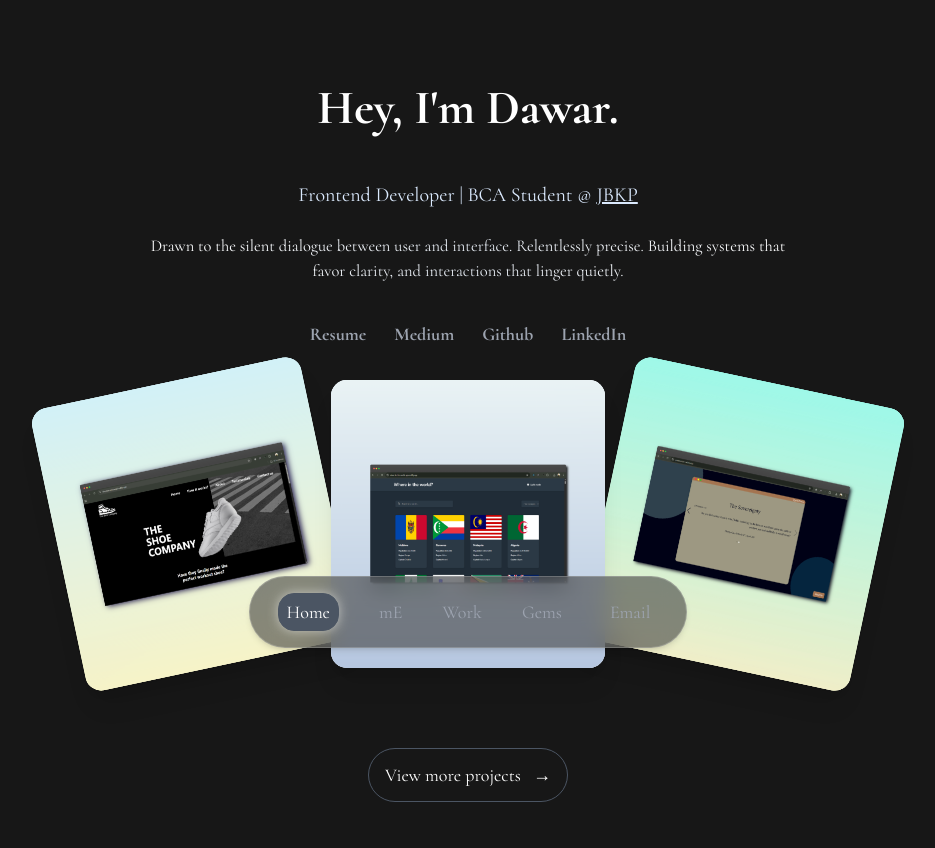
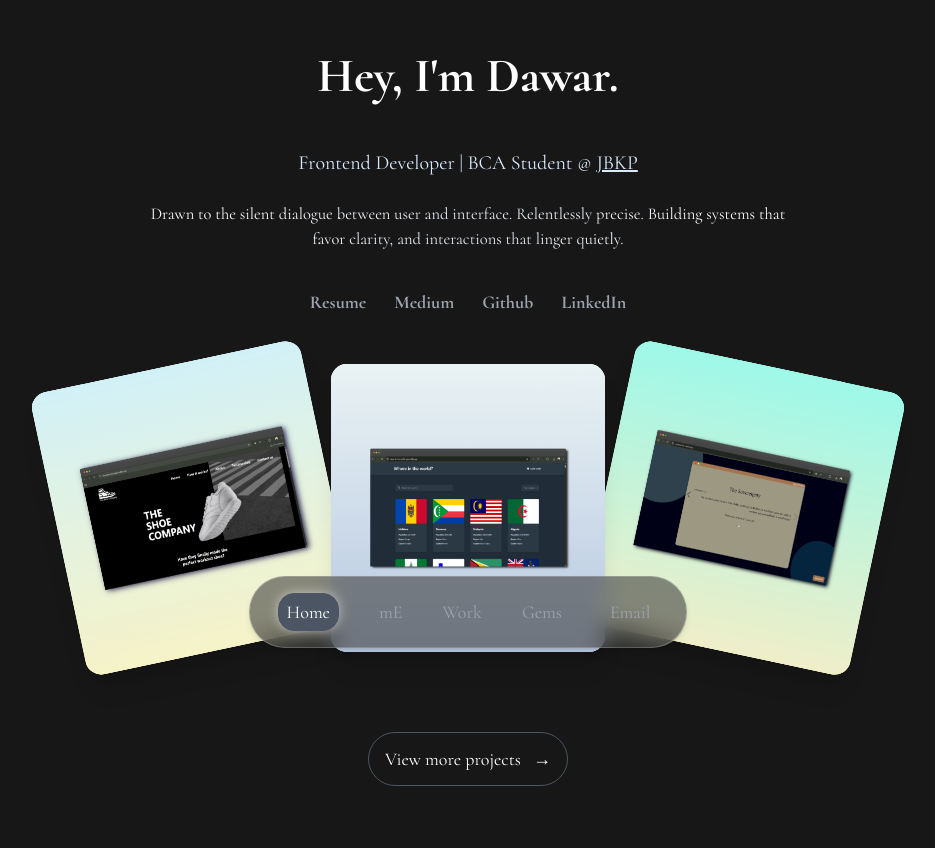
Before and after one commit to Dawar-Anwar-Khan/Dawar-portfolio, a React (Vite) app: page / in a window 1280 px wide. Shown: the part 104-952 px from the top of the page, without its empty margins (172-1107 px from the left). Built offline with nearby package versions, Linux system fonts and the light colour scheme; a web font is replaced by a local one.

Commit message:
tweaking 3

```diff
--- a/src/assets/components/Cards.jsx
+++ b/src/assets/components/Cards.jsx
@@ -5,7 +5,7 @@ import image3 from "../images/image3.jpeg";
 
 export default function Cards() {
   return (
-    <section className="py-12 px-9 lg:py-0 max-w-4xl mx-auto">
+    <section className="py-12 px-9 max-w-4xl mx-auto">
       <div className=" h-xl">
         <div className="flex flex-col justify-center items-center lg:flex-row">
           <div className="h-56 lg:h-72 w-full lg:w-72 bg-custom-gradient1  rounded-2xl lg:-rotate-12 hover:scale-105 transition shadow-xl duration-300 hover:z-20 flex items-center justify-center overflow-hidden">
--- a/src/assets/components/Header.jsx
+++ b/src/assets/components/Header.jsx
@@ -2,7 +2,7 @@ import React from 'react'
 
 export default function Header() {
   return (
-    <section className='py-8'>
+    <section>
       <div className='mx-auto max-w-2xl pt-36 flex flex-col justify-center items-center text-center md:w-1/2'>
         <h2 className='text-[36px] mb-9 font-bold md:text-[48px]'>Hey, I'm Dawar.</h2>
         <p className='text-blue-100 mb-6 text-[18px] md:text-[20px]'> Frontend Developer | BCA Student @ <a className='underline' href="https://www.jbcollege.in/">JBKP</a></p>
```
